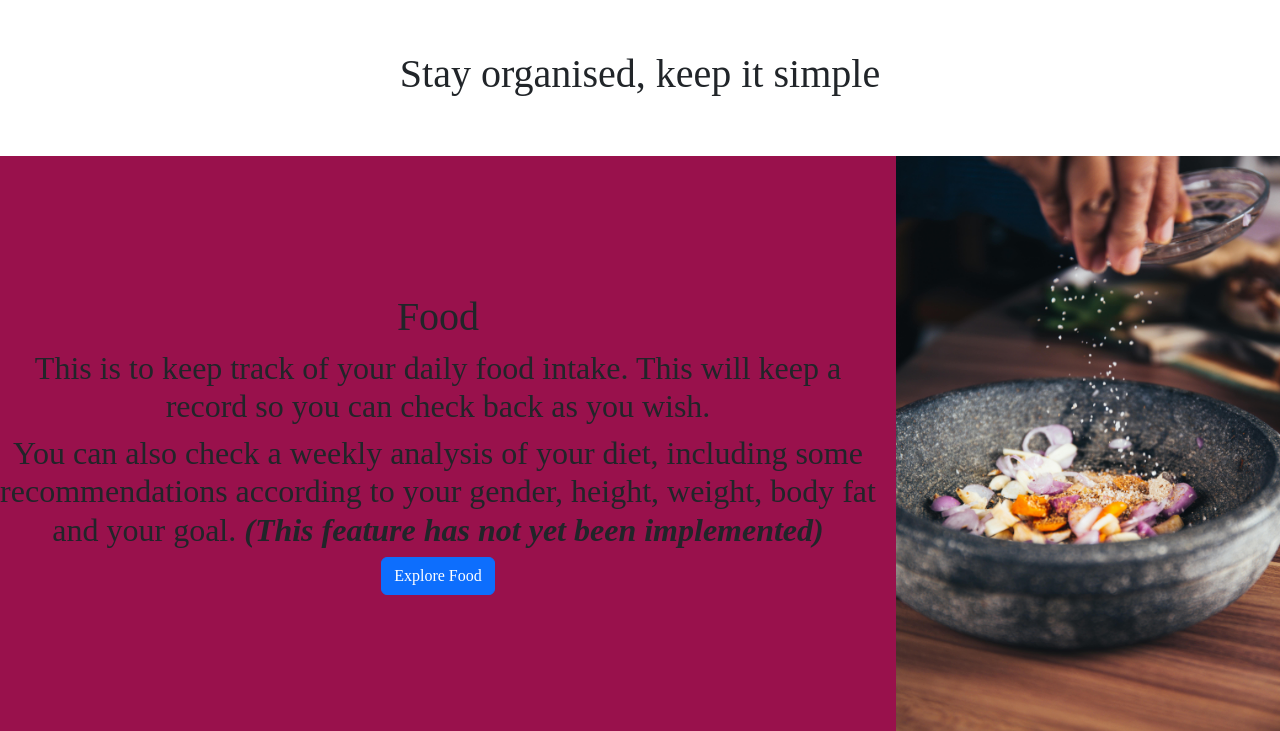
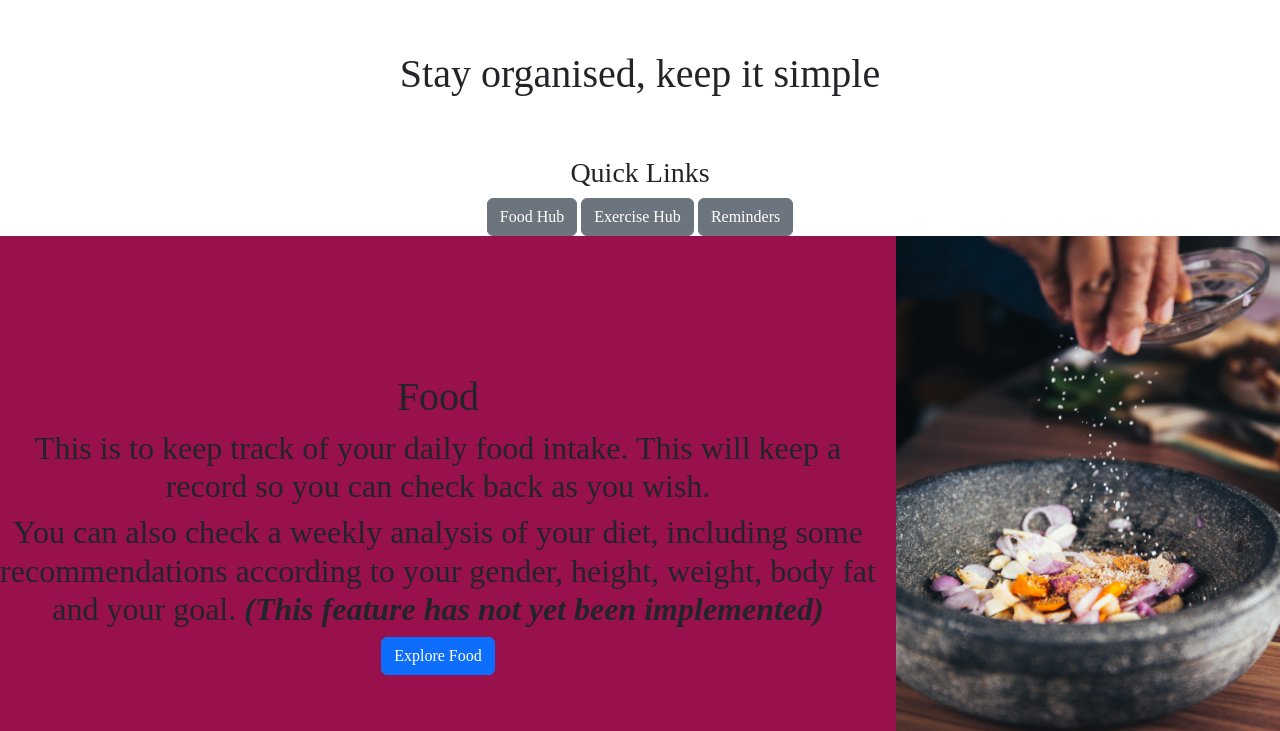
Before and after one commit to darius-hmi/personalOrganiser, a Django app: page / in a window 1280 px wide. Shown: the part 56-787 px from the top of the page. Run offline with Django 4.2, Linux system fonts and the light colour scheme; the visitor is signed in with stand-in values (Sample User, id 1); data that the repository does not hold is empty; parts of the project's set-up code (start-up, migrations or seed data) failed here and were passed over.

Commit message:
added quick links to the home page

```diff
--- a/main/templates/main/home.html
+++ b/main/templates/main/home.html
@@ -32,6 +32,17 @@
 <section id="links-section" class="link-section full-width">
   <div class="section-heading">
     <h1>Stay organised, keep it simple</h1>
+  </div>
+
+  <div class="quick-links-section">
+    <div class="quick-links-heading">
+      <h3>Quick Links</h3>
+    </div>
+    <div class="quick-links-content">
+      <a href="/create-food" class="btn btn-secondary">Food Hub</a>
+      <a href="/addExercise" class="btn btn-secondary">Exercise Hub</a>
+      <a href="/addToDoList" class="btn btn-secondary">Reminders</a>
+    </div>
   </div>
   <!-- Food Link Section -->
   <div class="food-section">
```
